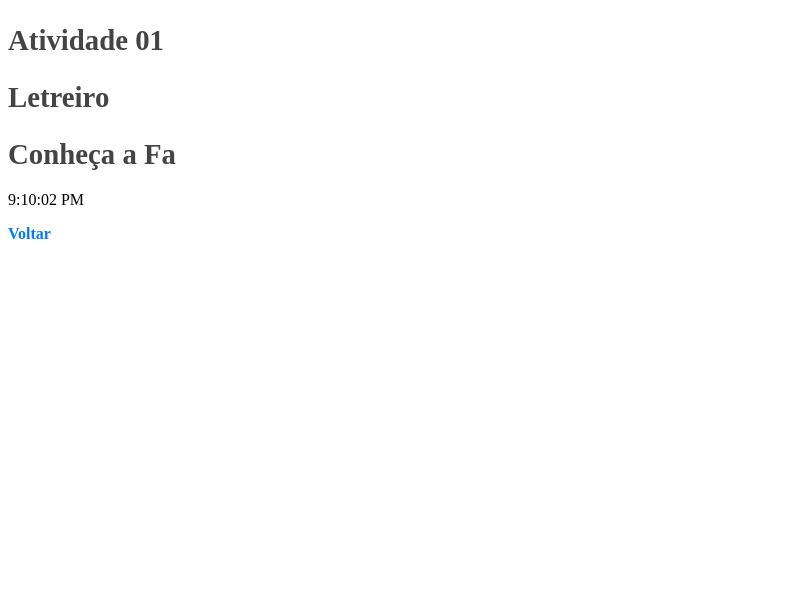
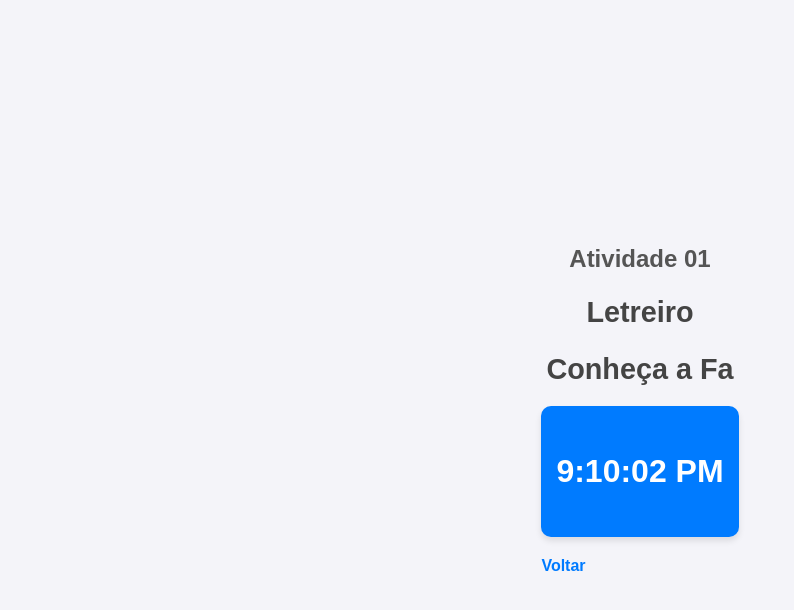
Before and after one commit to AugustoDundes/meu-app, a React (Create React App) app: page /Atv01 in a window 1280 px wide. Shown: the top 610 px of the page, without its empty margins (0-794 px from the left). Built offline with nearby package versions, Linux system fonts and the light colour scheme.

Commit message:
teste
sad

```diff
--- /dev/null
+++ b/src/Atv01.css
@@ -0,0 +1,71 @@
+/* Geral */
+body {
+    font-family: Arial, sans-serif;
+    background-color: #f4f4f9;
+    margin: 0;
+    padding: 0;
+    display: flex;
+    justify-content: center;
+    align-items: center;
+    height: 100vh;
+  }
+
+  /* Container da página */
+  h2 {
+    color: #333;
+    text-align: center;
+    font-size: 2rem;
+    margin-bottom: 20px;
+  }
+
+  a {
+    text-decoration: none;
+    color: #007bff;
+    font-weight: bold;
+    display: inline-block;
+    margin-top: 20px;
+    text-align: center;
+  }
+
+  a:hover {
+    color: #0056b3;
+  }
+
+  /* Letreiro */
+  h2:first-child {
+    font-size: 1.5rem;
+    color: #555;
+  }
+
+  h2:last-child {
+    font-size: 1.5rem;
+    color: #007bff;
+    text-align: center;
+    animation: fadeIn 0.5s ease-in-out;
+  }
+
+  /* Animação para o texto do letreiro */
+  @keyframes fadeIn {
+    from {
+      opacity: 0;
+    }
+    to {
+      opacity: 1;
+    }
+  }
+
+  /* Relógio */
+  .Relogio {
+    margin-top: 20px;
+    text-align: center;
+    background: #007bff;
+    color: white;
+    padding: 15px;
+    border-radius: 10px;
+    box-shadow: 0 4px 6px rgba(0, 0, 0, 0.1);
+  }
+
+  #hora {
+    font-size: 2rem;
+    font-weight: bold;
+  }
--- a/src/Letreiro.js
+++ b/src/Letreiro.js
@@ -1,4 +1,6 @@
 import React, { useState, useEffect } from 'react';
+import './Atv01.css';
+
 
 function Letreiro() {
   const texto = 'Conheça a Fatec';
--- a/src/Relogio.css
+++ /dev/null
@@ -1,19 +0,0 @@
-.Relogio {
-    display: flex;
-    width: 100vw;
-    height: 5em;
-    align-items: center;
-    justify-content: center;
-    background-color: #f0f0f0;
-    border-radius: 8px;
-    box-shadow: 0 4px 10px rgba(0, 0, 0, 0.1);
-    margin: 20px auto;
-}
-
-#hora {
-    font-size: 4em;
-    font-weight: bold;
-    color: #333;
-    font-family: 'Arial', sans-serif;
-    text-shadow: 2px 2px 5px rgba(0, 0, 0, 0.2);
-}
--- a/src/Relogio.js
+++ b/src/Relogio.js
@@ -1,4 +1,5 @@
 import React, { useState, useEffect } from 'react';
+import './Atv01.css';
 
 
 function Relogio() {
```
Also changed, not shown: src/Atv04.js (+39 -1 lines).
